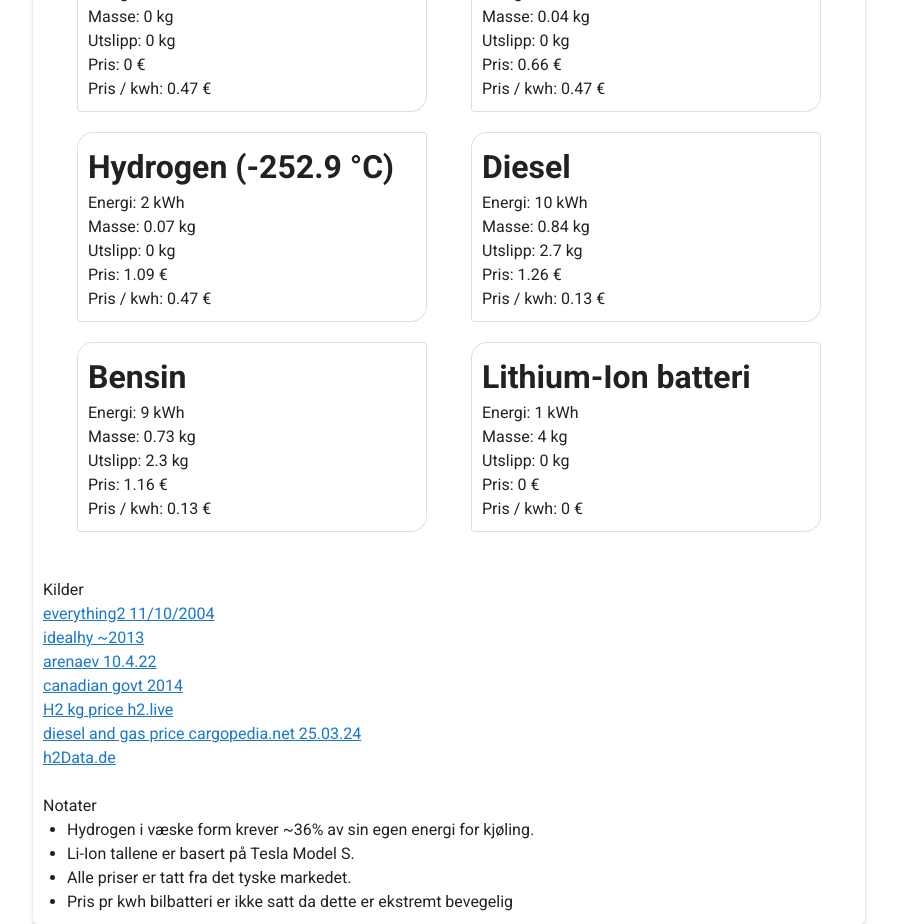
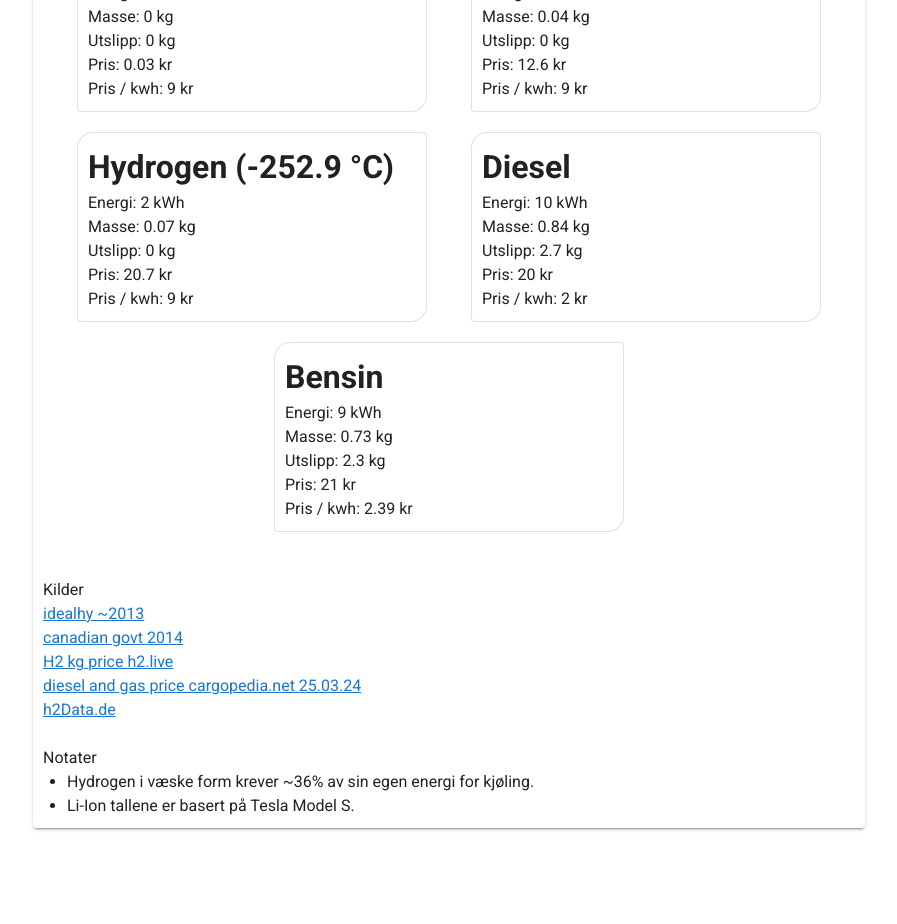
Before and after one commit to KristianSvanholm/fuelcalc, a Vue app: page / in a window 1280 px wide. Shown: the part 400-1324 px from the top of the page, without its empty margins (191-1088 px from the left). After the commit the page ends 1228 px from the top, so only its background shows below. Built offline with nearby package versions, Linux system fonts and the light colour scheme.

Commit message:
Cleanup and kr instead of euro

```diff
--- a/src/components/FuelCalc.vue
+++ b/src/components/FuelCalc.vue
@@ -19,8 +19,8 @@
             Energi: {{Math.round(item.byVolume * slider)}} kWh <br/>
             Masse: {{decimals((item.byVolume * slider)/item.byMass)}} kg <br/>
             Utslipp: {{decimals(item.co2l * slider)}} kg <br/>
-            Pris: {{decimals((item.byVolume * slider)/item.byMass * item.pricekg)}} € <br/>
-            Pris / kwh: {{decimals(item.pricekg / item.byMass)}} €
+            Pris: {{decimals((item.byVolume * slider)/item.byMass * item.pricekg)}} kr <br/>
+            Pris / kwh: {{decimals(item.pricekg / item.byMass)}} kr
          </v-card>
     </div>
     <div v-else class="container">
@@ -29,15 +29,13 @@
             Energi: {{decimals(item.byMass * slider)}} kWh <br/>
             Volum: {{decimals((item.byMass * slider)/item.byVolume)}} liter <br/>
             Utslipp: {{decimals((item.byMass * slider)/item.byVolume*item.co2l)}} kg <br/>
-            Pris: {{decimals(slider * item.pricekg)}} € <br/>
-            Pris / kwh: {{decimals(item.pricekg / item.byMass)}} €
+            Pris: {{decimals(slider * item.pricekg)}} kr <br/>
+            Pris / kwh: {{decimals(item.pricekg / item.byMass)}} kr
         </v-card>
     </div>
     <br/>
     Kilder<br/>
-    <a href="https://everything2.com/index.pl?node=energy%20density">everything2 11/10/2004</a><br/>
     <a href="https://www.idealhy.eu/index.php?page=lh2_outline">idealhy ~2013</a><br/>
-    <a href="https://www.arenaev.com/how_big_is_the_fuel_tank_of_an_ev-news-139.php">arenaev 10.4.22</a><br/>
     <a href="https://natural-resources.canada.ca/sites/www.nrcan.gc.ca/files/oee/pdf/transportation/fuel-efficient-technologies/autosmart_factsheet_9_e.pdf">canadian govt 2014</a><br/>
     <a href="https://h2.live/en/">H2 kg price h2.live</a><br/>
     <a href="https://www.cargopedia.net/europe-fuel-prices">diesel and gas price cargopedia.net 25.03.24</a><br/>
@@ -46,8 +44,6 @@
     <ul>
         <li>Hydrogen i væske form krever ~36% av sin egen energi for kjøling.</li>
         <li>Li-Ion tallene er basert på Tesla Model S.</li>
-        <li>Alle priser er tatt fra det tyske markedet.</li>
-        <li>Pris pr kwh bilbatteri er ikke satt da dette er ekstremt bevegelig</li>
     </ul>
     </v-card>
 </template>
@@ -67,43 +63,36 @@
                 byVolume: 0.003,
                 byMass: 33.33,
                 co2l: 0,
-                pricekg: 15.75,
+                pricekg: 300,
             },
             {
                 name: "Hydrogen (700 bar)",
                 byVolume: 1.4,
                 byMass: 33.33,
                 co2l: 0,
-                pricekg: 15.75,
+                pricekg: 300,
             },
             {
                 name: "Hydrogen (-252.9 °C)",
                 byVolume: 2.3,
                 byMass: 33.33,
                 co2l: 0,
-                pricekg: 15.75,
+                pricekg: 300,
             },
             {
                 name: "Diesel",
                 byVolume: 10,
                 byMass: 11.9,
                 co2l: 2.7,
-                pricekg: 1.505,
+                pricekg: 23.80,
             },
             {
                 name: "Bensin",
                 byVolume: 8.8,
                 byMass: 12,
                 co2l: 2.3,
-                pricekg: 1.581,
-            },
-            {
-                name: "Lithium-Ion batteri",
-                byVolume: 0.6,
-                byMass: 0.15,
-                co2l: 0,
-                pricekg: 0, //TODO
-            },
+                pricekg: 28.64,
+            }
         ]
     }),
       methods: {
```
